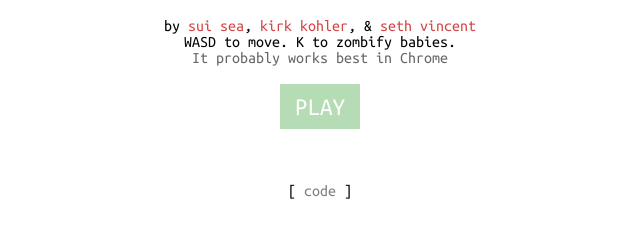
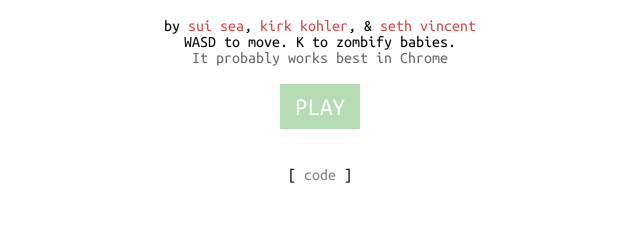
Before and after one commit to sethvincent/hogjam4, a website: page index.html in a window 1280 px wide. Shown: the part 465-702 px from the top of the page, without its empty margins (320-960 px from the left). Drawn offline with Linux system fonts and the light colour scheme.

Commit message:
i luv html ..... it's my jam

```diff
--- a/index.html
+++ b/index.html
@@ -25,7 +25,7 @@
   <p style="margin-bottom:28px;">by <a href="http://suisea.com" target="_blank">sui sea</a>, <a href="http://kirkkohler.com" target="_blank">kirk kohler</a>, & <a href="http://sethvincent.com" target="_blank">seth vincent</a><br />
   WASD to move. K to zombify babies. <br>
   <span class="grey">It probably works best in Chrome</span></p>
-  <p><a href="#" id="play" style="display:none;">PLAY</a></p><br /><br />
+  <p><a href="#" id="play" style="display:none;">PLAY</a></p><br />
   <p>[ <a href="https://github.com/sethvincent/hogjam4" style="color:grey;">code</a> ]</p>
 </div>
 
```
